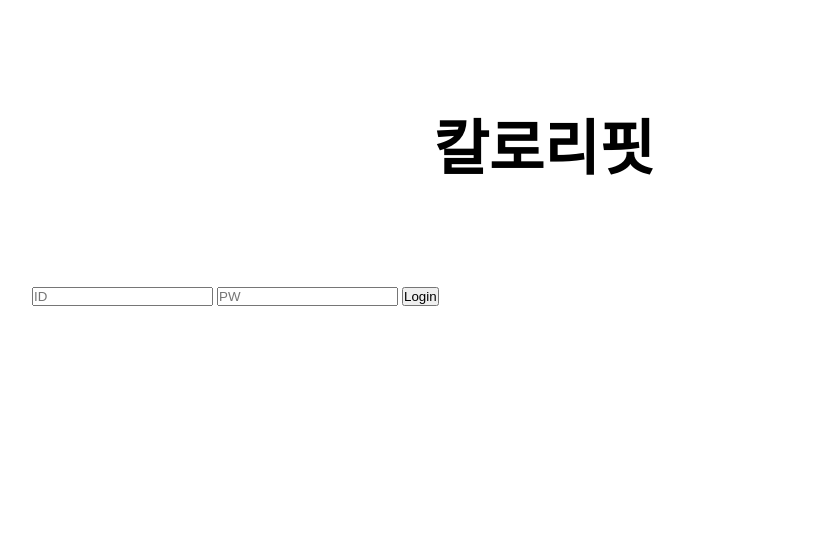
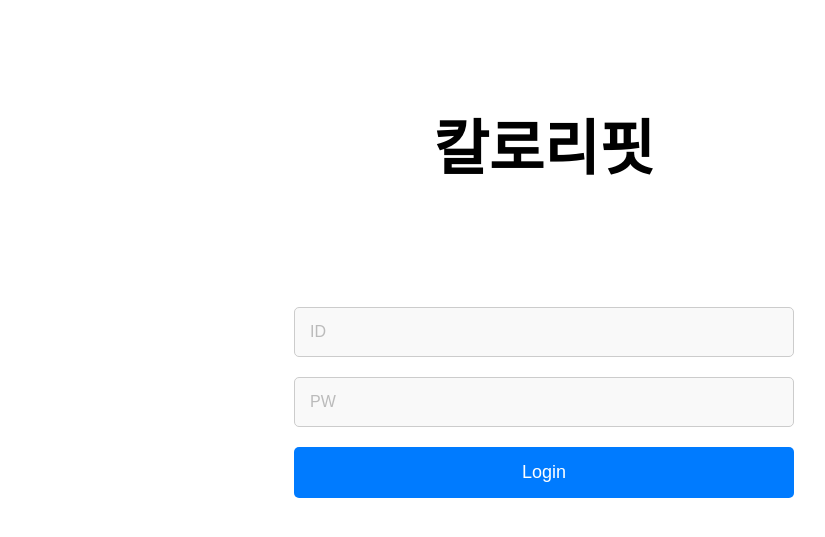
Before and after one commit to Macdonalds-H/KcalFit, a Flask app: page /login in a window 1280 px wide. Shown: the top 537 px of the page, without its empty margins (96-921 px from the left). Run offline with Flask 3, Linux system fonts and the light colour scheme.

Commit message:
style : 로그인 화면 style 수정

```diff
--- a/kcalfit/templates/login.html
+++ b/kcalfit/templates/login.html
@@ -3,8 +3,67 @@
 <head>
     <meta charset="UTF-8">
     <meta name="viewport" content="width=device-width, initial-scale=1.0">
-    <title>Document</title>
+    <title>칼로리핏 로그인</title>
     <link rel="stylesheet" href="static/css/main.css">
+    <style>
+        *{
+            box-sizing: border-box;
+        }
+        #login-wrapper {
+            margin-top: 20px;
+        }
+
+        form{
+            margin: 0 auto;
+            width: 500px;
+        }
+
+        input[type="text"],
+        input[type="password"] {
+            width: 100%;
+            padding: 15px;
+            margin-bottom: 20px;
+            border: 1px solid #ccc;
+            border-radius: 5px;
+            font-size: 16px;
+            background-color: #f9f9f9;
+        }
+
+        input[type="text"]::placeholder,
+        input[type="password"]::placeholder {
+            color: #bbb;
+        }
+
+        button {
+            width: 100%;
+            padding: 15px;
+            font-size: 18px;
+            background-color: #007bff;
+            color: white;
+            border: none;
+            border-radius: 5px;
+            cursor: pointer;
+            transition: background-color 0.2s ease;
+        }
+
+        button:hover {
+            background-color: #0056b3;
+        }
+
+        /* 반응형 디자인 */
+        @media (max-width: 480px) {
+            h1 {
+                font-size: 28px;
+            }
+
+            input[type="text"],
+            input[type="password"],
+            button {
+                padding: 12px;
+                font-size: 16px;
+            }
+        }
+    </style>
 </head>
 <body>
     <div id="container">
@@ -12,18 +71,9 @@
         <div id="login-wrapper">
             <form action="/login" method="POST">
                 <input type="text" placeholder="ID" name="username" required>
-                <input type="text" placeholder="PW" name="password" required>
+                <input type="password" placeholder="PW" name="password" required>
                 <button type="submit">Login</button>
             </form>
-            {% with messages = get_flashed_messages() %}
-            {% if messages %}
-                <ul>
-                {% for message in messages %}
-                <li>{{ message }}</li>
-                {% endfor %}
-                </ul>
-            {% endif %}
-            {% endwith %}
         </div>
     </div>
 </body>
```
